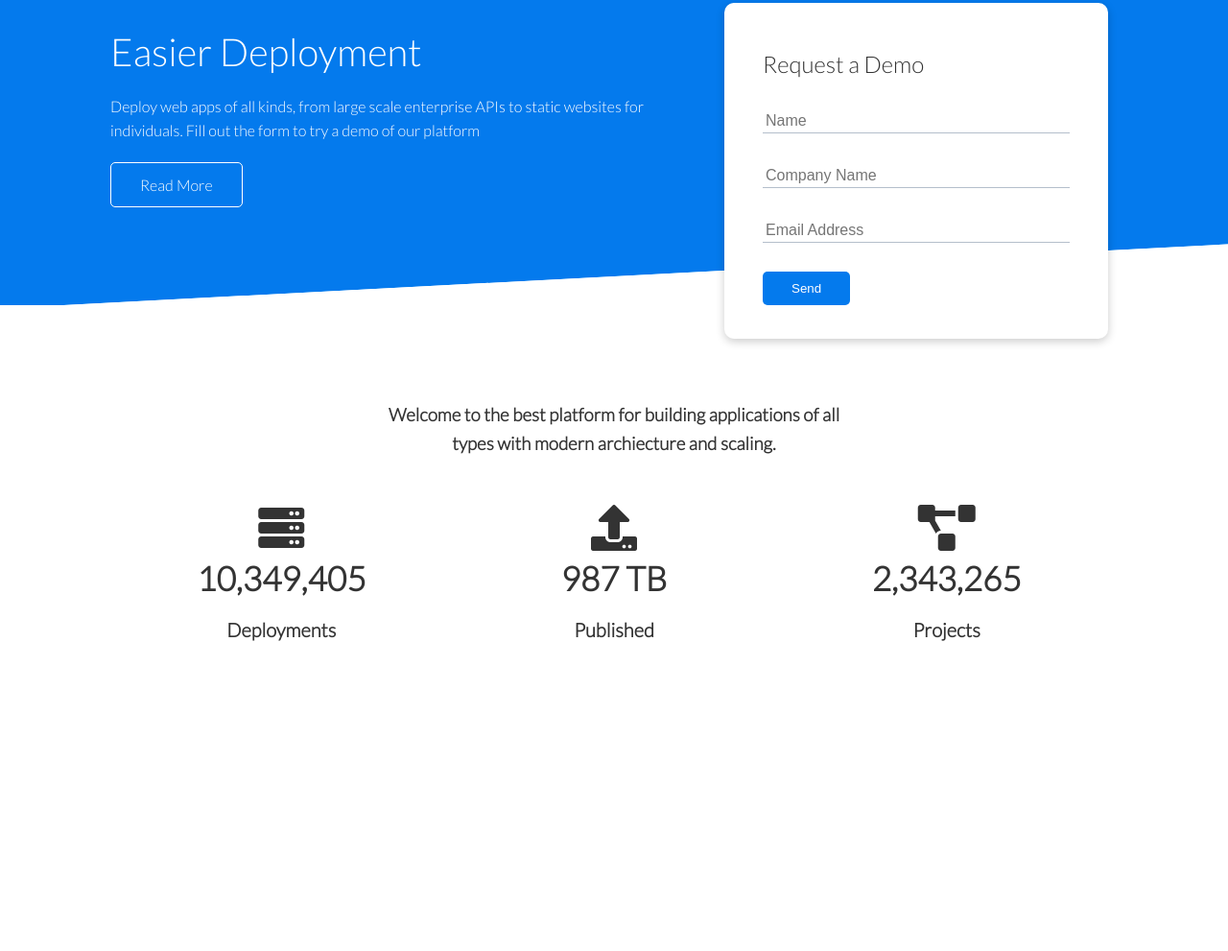
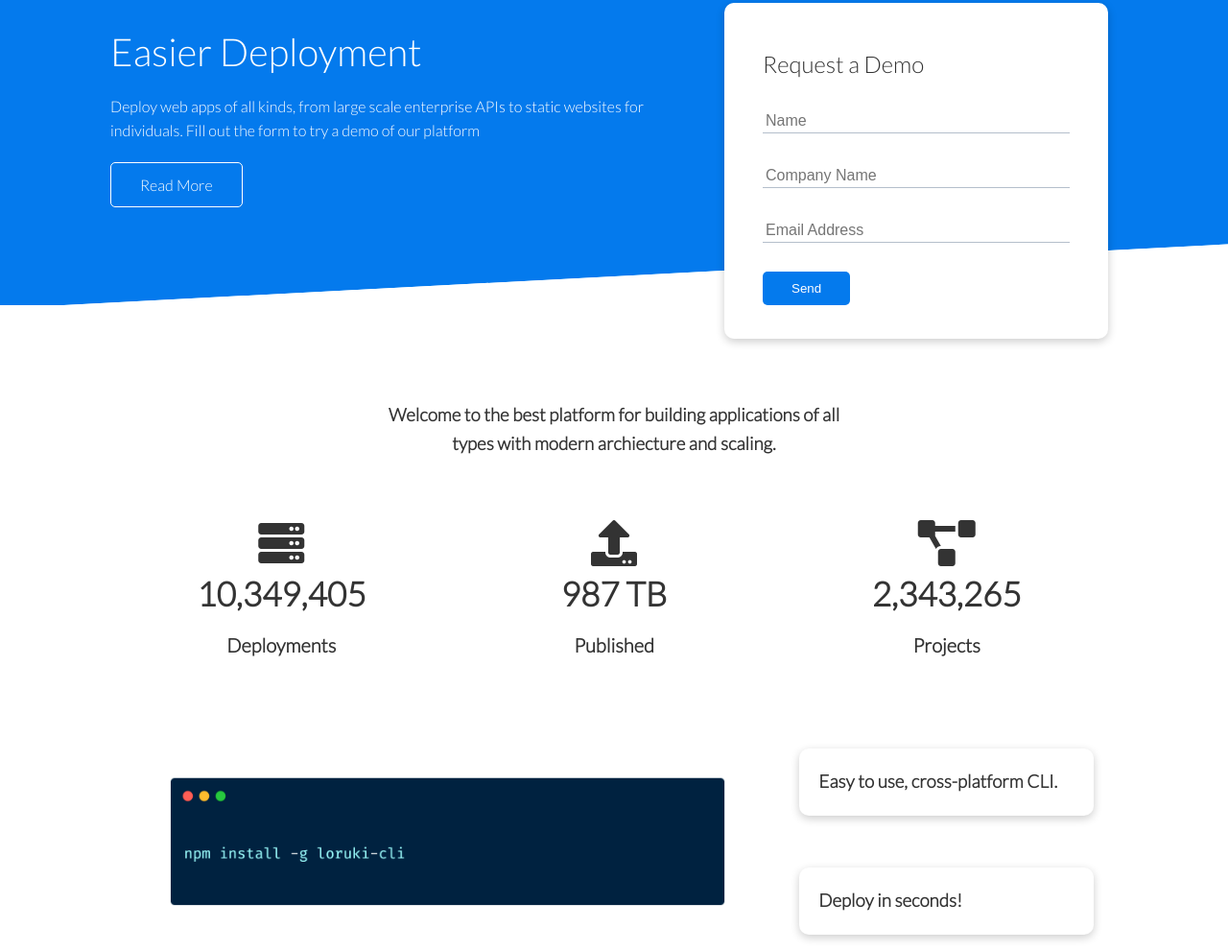
Before and after one commit to AbhinavRobinson/Koliko, a plain HTML site: page index.html in a window 1280 px wide. Shown: the part 152-1143 px from the top of the page at 96% size. Before the commit the page ends 882 px from the top, so only its background shows below. Drawn offline with Linux system fonts and the light colour scheme.

Commit message:
(feat): Added CLI section and styling ✨

```diff
--- a/css/style.css
+++ b/css/style.css
@@ -213,3 +213,19 @@ img {
 }
 
 /* ---- END OF STATS ---- */
+
+/* ---- CLI ---- */
+
+/* 3x2 grid */
+.cli .grid {
+    grid-template-columns: repeat(3, 1fr);
+    grid-template-rows: repeat(2, 1fr);
+}
+
+/* assigns to any first child */
+.cli .grid > *:first-child {
+    grid-column: 1 / span 2;
+    grid-row: 1 / span 2;
+}
+
+/* ---- END OF CLI ---- */
--- a/index.html
+++ b/index.html
@@ -54,11 +54,11 @@
     <section class="stats">
         <div class="container">
             <!-- includes the utility classes text-center and margin-y (my) -->
-            <h3 class="stats-heading text-center my-1">
+            <h3 class="stats-heading text-center my-2">
                 Welcome to the best platform for building applications of all types with modern archiecture and scaling.
             </h3>
 
-            <div class="grid grid-3 text-center my-4">
+            <div class="grid grid-3 text-center my-5">
                 <div>
                     <!-- font awesome server icon -->
                     <i class="fas fa-server fa-3x"></i>
@@ -80,5 +80,18 @@
             </div>
         </div>
     </section>
+
+    <!-- CLI -->
+    <section class="cli">
+        <div class="container grid">
+            <img src="images/cli.png" alt="koliko cli (tbd)">
+            <div class="card">
+                <h3>Easy to use, cross-platform CLI.</h3>
+            </div>
+            <div class="card">
+                <h3>Deploy in seconds!</h3>
+            </div>
+        </div>
+    </section>
 </body>
 </html>
```
